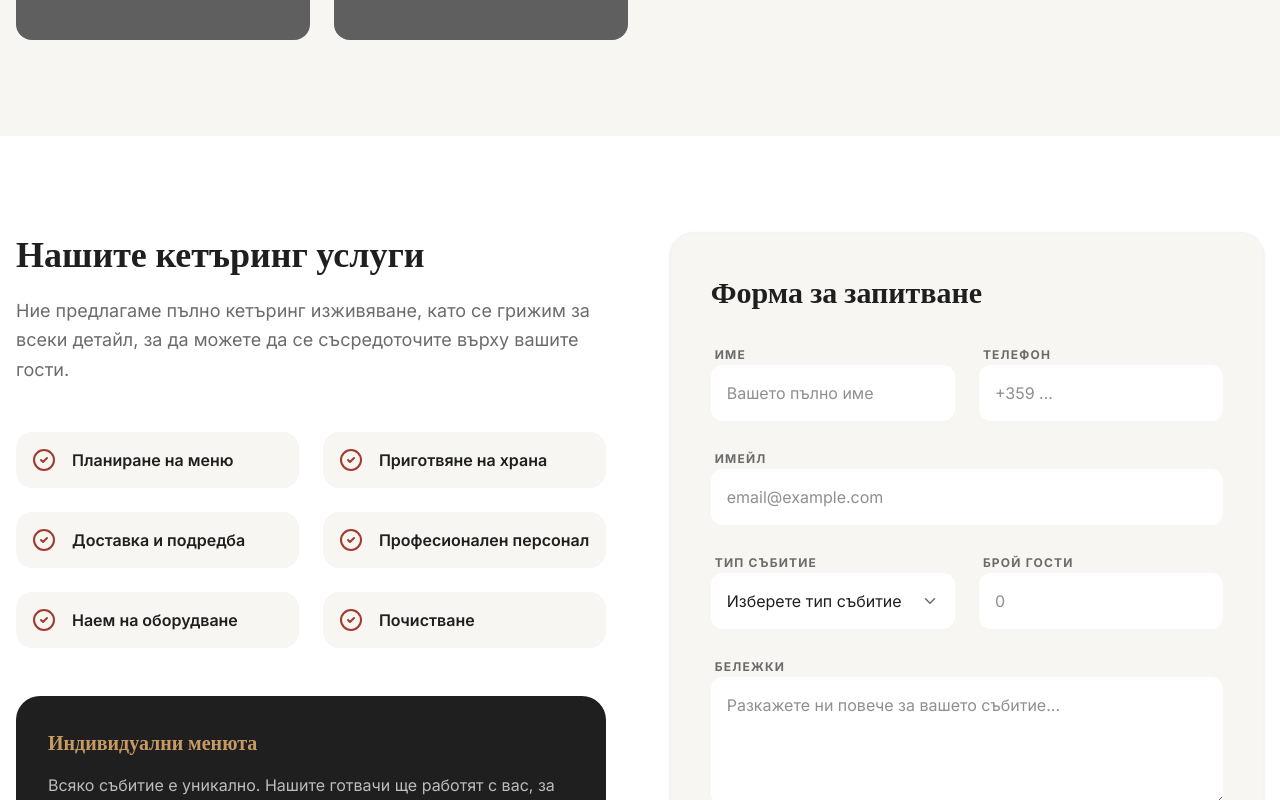
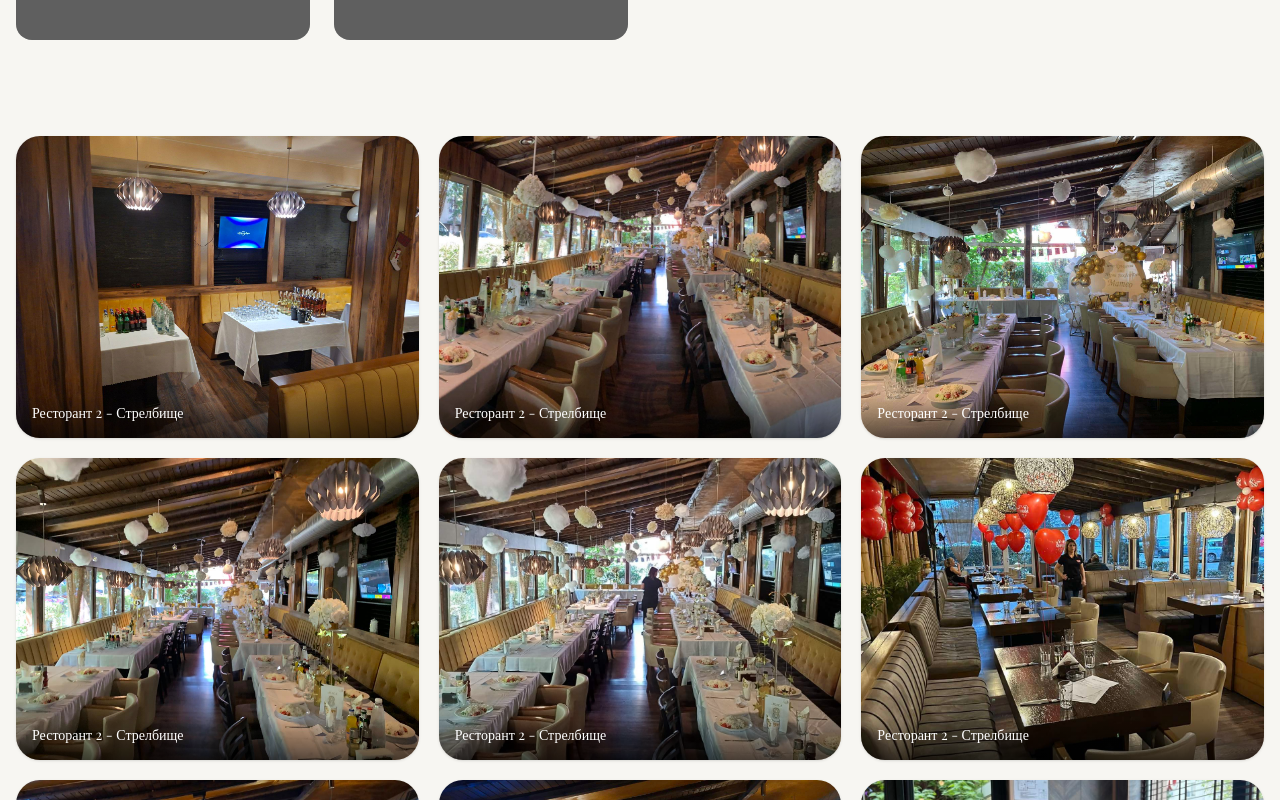
Before and after one commit to Cyb3r-Pony/pizza-vetrilo, a React (Vite) app: page /catering in a window 1280 px wide. Shown: the part 1300-2100 px from the top of the page. Built offline with nearby package versions, Linux system fonts and the light colour scheme; grey boxes are pictures that could not be loaded; a web font is replaced by a local one.

Commit message:
Sync admin prices+PDF; add editable categoryLabels to menu.json; rename BBQ section; add Events photos to Catering

```diff
--- a/src/data/appData.ts
+++ b/src/data/appData.ts
@@ -19,6 +19,7 @@ export interface MenuItem {
 // MenuData mirrors the shape of /public/menu/menu.json.
 export interface MenuData {
   categories: string[];
+  categoryLabels?: Record<string, { bg: string; en: string }>;
   pizza: MenuItem[];
   salads: MenuItem[];
   starters: MenuItem[];
--- a/src/pages/Catering.tsx
+++ b/src/pages/Catering.tsx
@@ -1,8 +1,15 @@
-import React, { useState } from 'react';
+import React, { useState, useEffect } from 'react';
 import { motion } from 'motion/react';
 import { CheckCircle2, Send, CheckCircle, ChevronDown } from 'lucide-react';
 import { useTranslation } from '../contexts/LanguageContext';
 import { EMAIL_REGEX, PHONE_REGEX } from '../lib/utils';
+
+interface GalleryItem {
+  id: string;
+  url: string;
+  category: string;
+  caption: Record<string, string>;
+}
 
 const EVENT_TYPES = [
   { name: 'Team building', img: 'https://images.unsplash.com/photo-1528605248644-14dd04022da1?auto=format&fit=crop&q=80&w=800' },
@@ -23,8 +30,20 @@ const SERVICES = [
 ];
 
 export function Catering() {
-  const { t } = useTranslation();
+  const { t, language } = useTranslation();
+  const [eventPhotos, setEventPhotos] = useState<GalleryItem[]>([]);
   const [formData, setFormData] = useState({ name: '', phone: '', email: '', eventType: '', guestCount: '', notes: '' });
+
+  useEffect(() => {
+    fetch(`${import.meta.env.BASE_URL}gallery.json`)
+      .then(r => r.ok ? r.json() : null)
+      .then(data => {
+        if (data?.items) {
+          setEventPhotos(data.items.filter((i: GalleryItem) => i.category === 'Events'));
+        }
+      })
+      .catch(() => {});
+  }, []);
   const [touched, setTouched] = useState<Record<string, boolean>>({});
   const [errors, setErrors] = useState<Record<string, string>>({});
   const [submitted, setSubmitted] = useState(false);
@@ -138,6 +157,37 @@ export function Catering() {
         </div>
       </section>
 
+      {/* Events Photo Gallery */}
+      {eventPhotos.length > 0 && (
+        <section className="pb-16 sm:pb-24 container mx-auto px-4">
+          <div className="grid grid-cols-1 sm:grid-cols-2 lg:grid-cols-3 gap-5">
+            {eventPhotos.map((photo) => {
+              const src = photo.url.startsWith('http')
+                ? photo.url
+                : `${window.location.origin}${import.meta.env.BASE_URL}${photo.url}`;
+              return (
+                <div key={photo.id} className="group relative aspect-[4/3] rounded-2xl sm:rounded-3xl overflow-hidden shadow-sm">
+                  <img
+                    src={src}
+                    alt={photo.caption?.[language] ?? ''}
+                    loading="lazy"
+                    className="w-full h-full object-cover transition-transform duration-700 group-hover:scale-105"
+                    referrerPolicy="no-referrer"
+                  />
+                  {photo.caption?.[language] && (
+                    <div className="absolute inset-0 flex items-end">
+                      <div className="w-full bg-gradient-to-t from-black/60 via-black/10 to-transparent pt-12 pb-4 px-4">
+                        <p className="text-white text-sm font-serif leading-snug">{photo.caption[language]}</p>
+                      </div>
+                    </div>
+                  )}
+                </div>
+              );
+            })}
+          </div>
+        </section>
+      )}
+
       {/* Services & Form */}
       <section className="py-24 bg-white">
         <div className="container mx-auto px-4">
--- a/src/pages/Menu.tsx
+++ b/src/pages/Menu.tsx
@@ -203,7 +203,7 @@ export function Menu() {
                     rel="noopener noreferrer"
                     className="whitespace-nowrap shrink-0 px-5 py-2 rounded-full text-xs font-bold uppercase tracking-widest transition-all inline-flex items-center gap-1.5 bg-brand-secondary text-white hover:bg-opacity-90"
                   >
-                    {t(`cat.${cat}`)} <ExternalLink size={11} />
+                    {menuData?.categoryLabels?.[cat]?.[language as 'bg'|'en'] ?? t(`cat.${cat}`)} <ExternalLink size={11} />
                   </a>
                 );
               }
@@ -219,7 +219,7 @@ export function Menu() {
                       : "bg-brand-bg text-brand-ink hover:bg-gray-200 active:bg-gray-300"
                   )}
                 >
-                  {t(`cat.${cat}`)}
+                  {menuData?.categoryLabels?.[cat]?.[language as 'bg'|'en'] ?? t(`cat.${cat}`)}
                 </button>
               );
             })}
```
Also changed, not shown: public/menu/menu.json, 1 other file (tests, documents, lock files or other folders).
